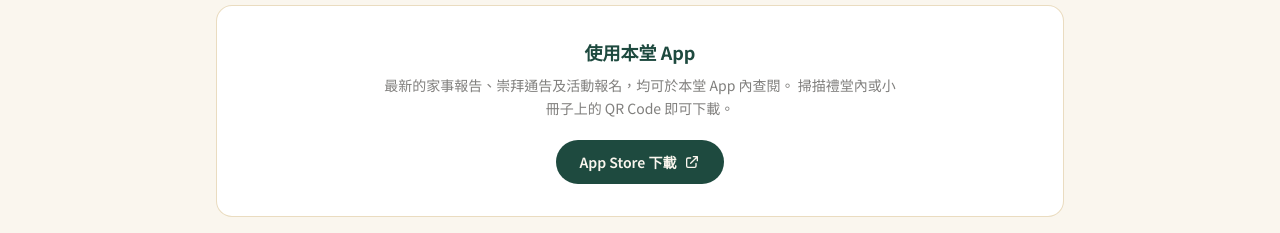
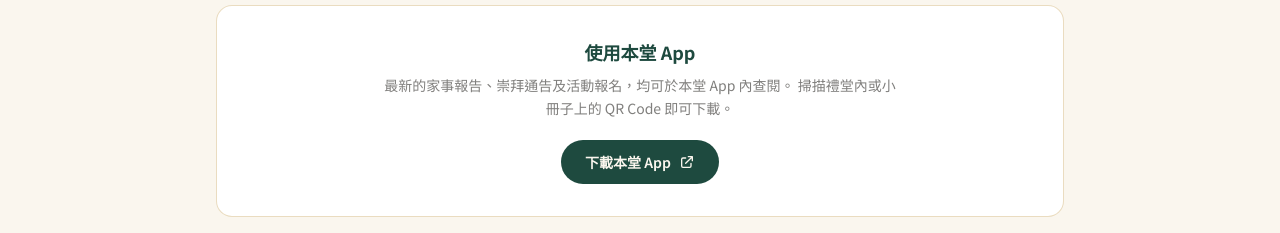
Before and after one commit to oceanmindtech/hhcc-web, a React (Vite) app: page /news in a window 1280 px wide. Shown: the part 1080-1313 px from the top of the page. Built offline with nearby package versions, Linux system fonts and the light colour scheme.

Commit message:
Update app store URL and change button text on NewsPage for improved clarity and user experience.

```diff
--- a/src/data/content.ts
+++ b/src/data/content.ts
@@ -7,7 +7,7 @@ export const churchInfo = {
   email: "info@hhcc.org.hk",
 };
 
-export const appStoreUrl = "https://apps.apple.com/tm/app/id6749517899";
+export const appStoreUrl = "https://hhcc.oceanmindtech.com/install.php";
 
 export const verses = [
   { text: "我來了，是要叫羊得生命，並且得的更豐盛。", reference: "約翰福音 10:10" },
--- a/src/pages/NewsPage.tsx
+++ b/src/pages/NewsPage.tsx
@@ -58,7 +58,7 @@ export function NewsPage() {
                 rel="noreferrer"
                 className="mt-5 inline-flex items-center gap-2 rounded-full bg-pine px-6 py-3 text-sm font-semibold text-parchment transition-colors hover:bg-pine-light"
               >
-                App Store 下載
+                下載本堂 App
                 <ExternalLinkIcon className="h-4 w-4" />
               </a>
             </div>
```
